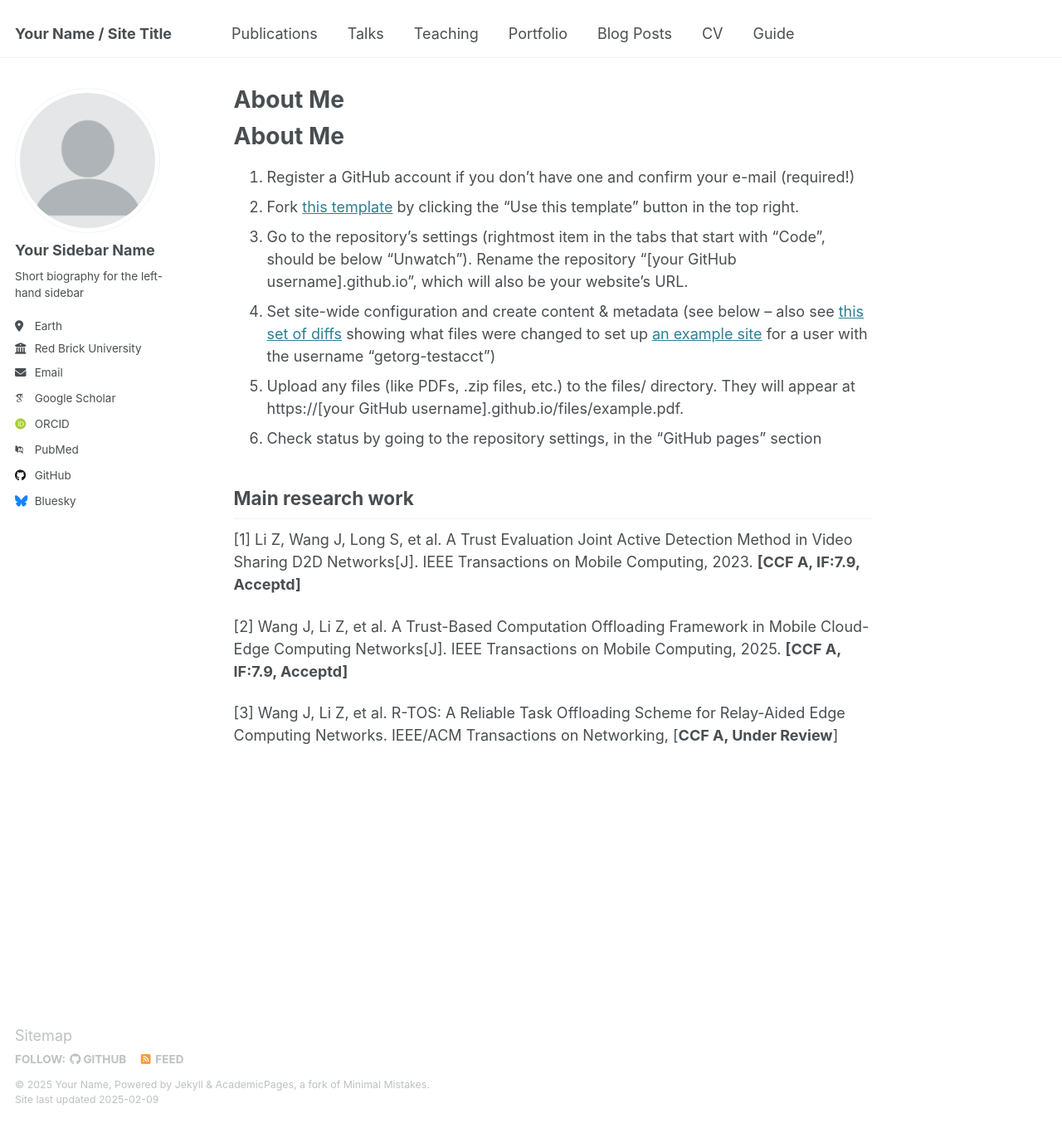
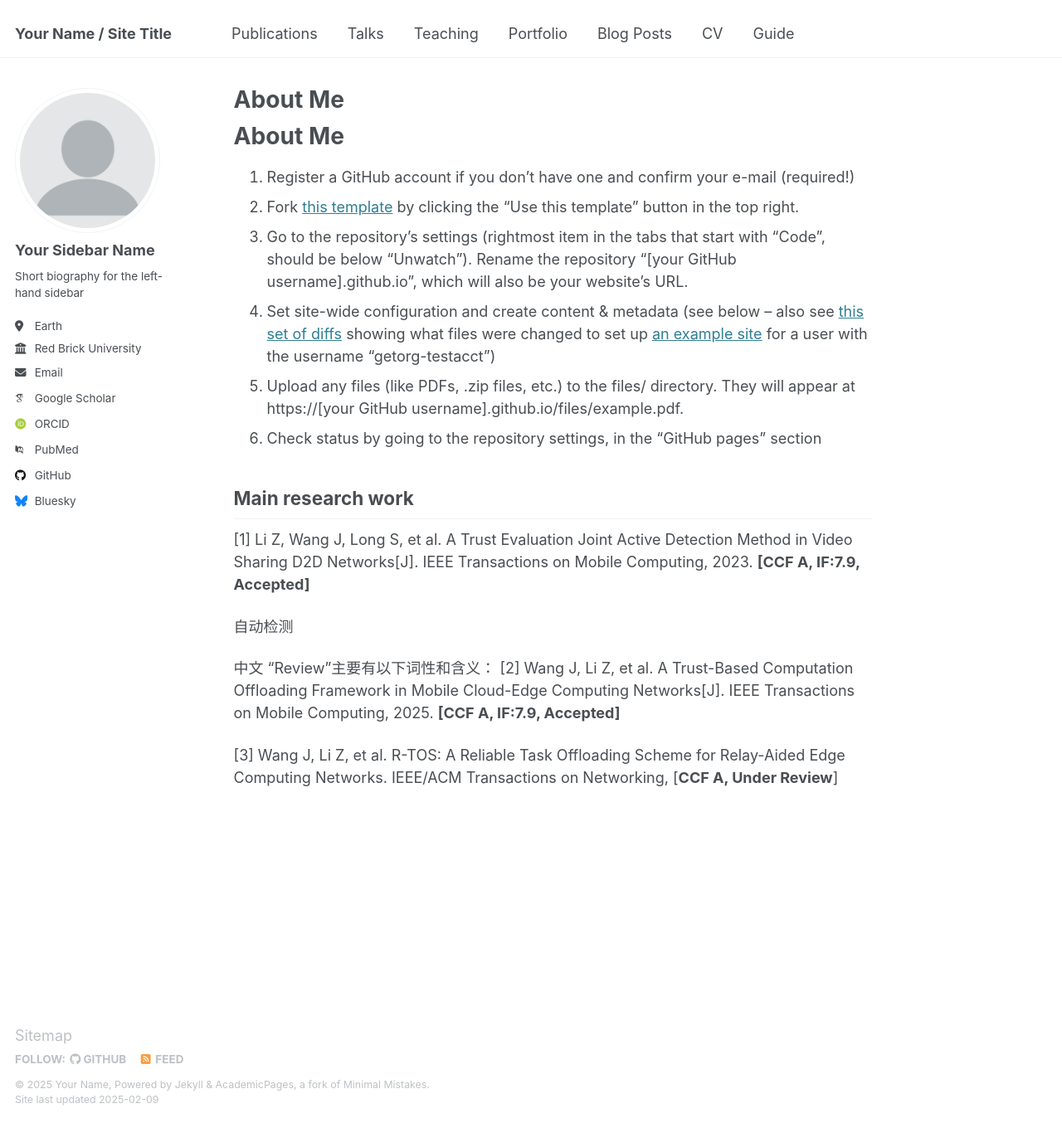
Before and after one commit to TranferWang/TranferWang.github.io, a Jekyll site: the page built from _pages/about.md, in a window 1280 px wide and 1354 px high. Shown: the whole window at 83% size. Built offline with Jekyll 4.4.1, drawn with Linux system fonts in a browser that asks for light colours; some web fonts are replaced; our own code applies the rules of GitHub Pages for plain Markdown files.

Commit message:
Update about.md

```diff
--- a/_pages/about.md
+++ b/_pages/about.md
@@ -9,8 +9,12 @@ About Me
 
 Main research work
 ------
-[1] Li Z, Wang J, Long S, et al. A Trust Evaluation Joint Active Detection Method in Video Sharing D2D Networks[J]. IEEE Transactions on Mobile Computing, 2023. **[CCF A, IF:7.9, Acceptd]**
+[1] Li Z, Wang J, Long S, et al. A Trust Evaluation Joint Active Detection Method in Video Sharing D2D Networks[J]. IEEE Transactions on Mobile Computing, 2023. **[CCF A, IF:7.9, Accepted]**
 
-[2] Wang J, Li Z, et al. A Trust-Based Computation Offloading Framework in Mobile Cloud-Edge Computing Networks[J]. IEEE Transactions on Mobile Computing, 2025. **[CCF A, IF:7.9, Acceptd]**
+自动检测
+
+中文
+“Review”主要有以下词性和含义：
+[2] Wang J, Li Z, et al. A Trust-Based Computation Offloading Framework in Mobile Cloud-Edge Computing Networks[J]. IEEE Transactions on Mobile Computing, 2025. **[CCF A, IF:7.9, Accepted]**
 
 [3] Wang J, Li Z, et al. R-TOS: A Reliable Task Offloading Scheme for Relay-Aided Edge Computing Networks. IEEE/ACM Transactions on Networking, [**CCF A, Under Review**]
```
